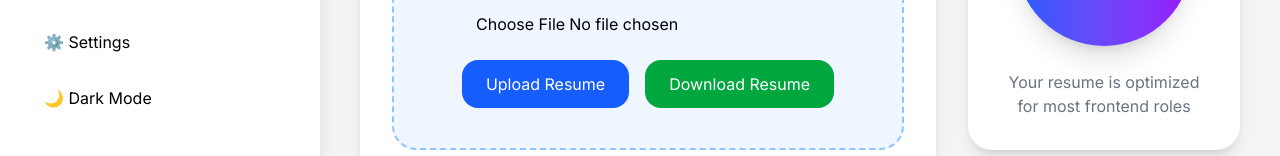
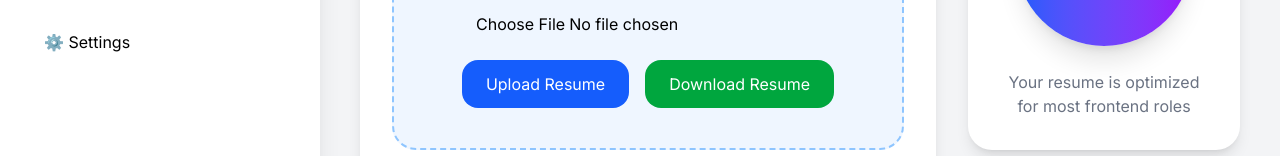
Before and after one commit to SumanthSimhadri/hirehub-job-portal, a React (Vite) app: page /resume in a window 1280 px wide. Shown: the part 386-542 px from the top of the page. Built offline with nearby package versions, Linux system fonts and the light colour scheme.

Commit message:
updated sidebar emojis

```diff
--- a/src/components/Sidebar.jsx
+++ b/src/components/Sidebar.jsx
@@ -1,12 +1,8 @@
-import { useState } from "react";
-
 import { Link, useNavigate } from "react-router-dom";
 
 function Sidebar() {
 
   const navigate = useNavigate();
-
-  const [darkMode, setDarkMode] = useState(false);
 
   const handleLogout = () => {
     navigate("/");
@@ -14,11 +10,7 @@ function Sidebar() {
 
   return (
     <div
-      className={`h-screen shadow-xl p-5 md:p-6 flex flex-col justify-between transition duration-500 ${
-        darkMode
-          ? "bg-gray-900 text-white"
-          : "bg-white text-black"
-      }`}
+      className="h-screen shadow-xl p-5 md:p-6 flex flex-col justify-between bg-white text-black"
     >
 
       {/* Top */}
@@ -26,11 +18,7 @@ function Sidebar() {
 
         {/* Logo */}
         <h1
-          className={`text-3xl md:text-4xl lg:text-5xl font-bold mb-12 ${
-            darkMode
-              ? "text-blue-400"
-              : "text-blue-600"
-          }`}
+          className="text-3xl md:text-4xl lg:text-5xl font-bold mb-12 text-blue-600"
         >
           HireHub
         </h1>
@@ -73,17 +61,6 @@ function Sidebar() {
               ⚙️ Settings
             </button>
           </Link>
-
-          <button
-            onClick={() => setDarkMode(!darkMode)}
-            className="w-full flex items-center gap-4 px-5 py-4 rounded-2xl hover:bg-gray-100 transition"
-          >
-
-            {darkMode
-              ? "☀️ Light Mode"
-              : "🌙 Dark Mode"}
-
-          </button>
 
         </div>
 
```
